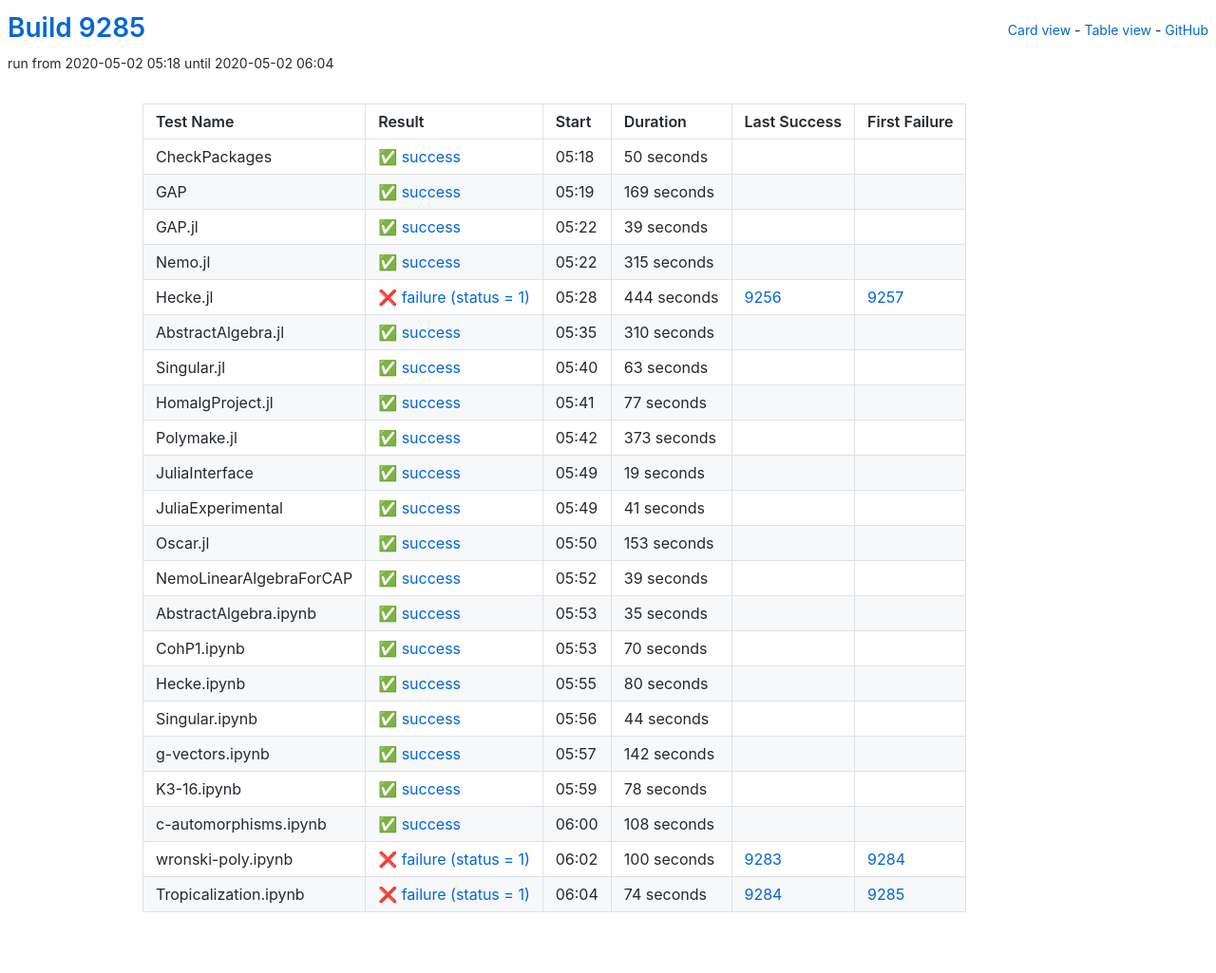
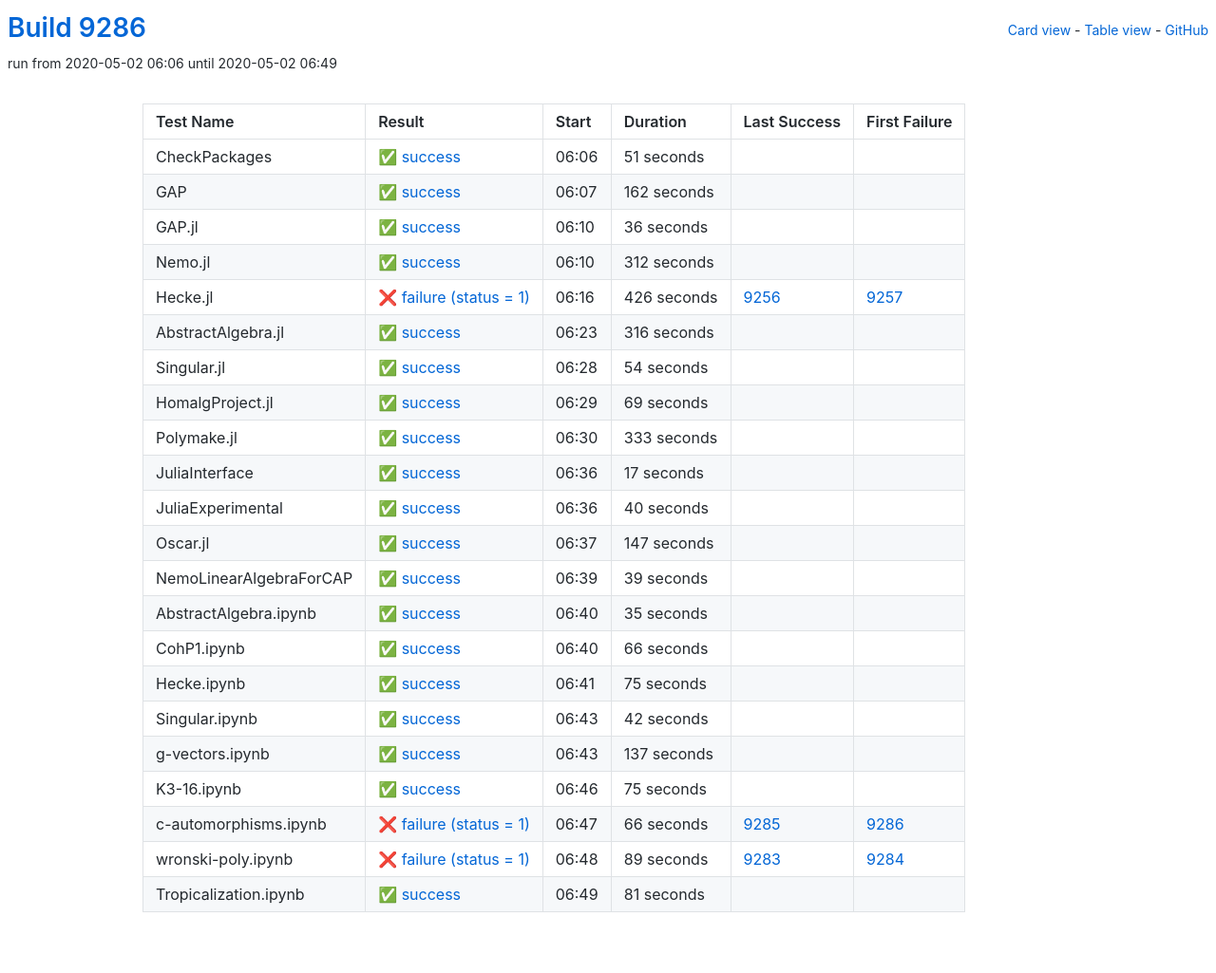
Before and after one commit to oscar-system/oscar-ci-status, a Jekyll site: the page built from table.html, in a window 1280 px wide. Shown: the whole page at 95% size. Built offline with Jekyll 4.4.1, drawn with Linux system fonts in a browser that asks for light colours.

Commit message:
Build 9286

```diff
--- a/_data/ci.yml
+++ b/_data/ci.yml
@@ -1,27 +1,137 @@
-build: 9285
-build_url: https://oscarci.mathematik.uni-kl.de/job/oscar/9285/
+build: 9286
+build_url: https://oscarci.mathematik.uni-kl.de/job/oscar/9286/
 job: oscar
 tests:
-- duration: 50
+- duration: 51
   exitcode: 0
   first_failure: false
   first_failure_url: null
   last_success: false
   last_success_url: null
-  log: https://oscarci.mathematik.uni-kl.de/job/oscar/9285/artifact/logs/build-9285/CheckPackages.log
+  log: https://oscarci.mathematik.uni-kl.de/job/oscar/9286/artifact/logs/build-9286/CheckPackages.log
   name: CheckPackages
-  start: 2020-05-02 05:18
+  start: 2020-05-02 06:06
   status: success
   success: true
-- duration: 169
+- duration: 162
   exitcode: 0
   first_failure: false
   first_failure_url: null
   last_success: false
   last_success_url: null
-  log: https://oscarci.mathematik.uni-kl.de/job/oscar/9285/artifact/logs/build-9285/GAP.log
+  log: https://oscarci.mathematik.uni-kl.de/job/oscar/9286/artifact/logs/build-9286/GAP.log
   name: GAP
-  start: 2020-05-02 05:19
+  start: 2020-05-02 06:07
+  status: success
+  success: true
+- duration: 36
+  exitcode: 0
+  first_failure: false
+  first_failure_url: null
+  last_success: false
+  last_success_url: null
+  log: https://oscarci.mathematik.uni-kl.de/job/oscar/9286/artifact/logs/build-9286/GAP.jl.log
+  name: GAP.jl
+  start: 2020-05-02 06:10
+  status: success
+  success: true
+- duration: 312
+  exitcode: 0
+  first_failure: false
+  first_failure_url: null
+  last_success: false
+  last_success_url: null
+  log: https://oscarci.mathematik.uni-kl.de/job/oscar/9286/artifact/logs/build-9286/Nemo.jl.log
+  name: Nemo.jl
+  start: 2020-05-02 06:10
+  status: success
+  success: true
+- duration: 426
+  exitcode: 1
+  first_failure: 9257
+  first_failure_url: https://oscarci.mathematik.uni-kl.de/job/oscar/9257/
+  last_success: 9256
+  last_success_url: https://oscarci.mathematik.uni-kl.de/job/oscar/9256/
+  log: https://oscarci.mathematik.uni-kl.de/job/oscar/9286/artifact/logs/build-9286/Hecke.jl.log
+  name: Hecke.jl
+  start: 2020-05-02 06:16
+  status: failure
+  success: false
+- duration: 316
+  exitcode: 0
+  first_failure: false
+  first_failure_url: null
+  last_success: false
+  last_success_url: null
+  log: https://oscarci.mathematik.uni-kl.de/job/oscar/9286/artifact/logs/build-9286/AbstractAlgebra.jl.log
+  name: AbstractAlgebra.jl
+  start: 2020-05-02 06:23
+  status: success
+  success: true
+- duration: 54
+  exitcode: 0
+  first_failure: false
+  first_failure_url: null
+  last_success: false
+  last_success_url: null
+  log: https://oscarci.mathematik.uni-kl.de/job/oscar/9286/artifact/logs/build-9286/Singular.jl.log
+  name: Singular.jl
+  start: 2020-05-02 06:28
+  status: success
+  success: true
+- duration: 69
+  exitcode: 0
+  first_failure: false
+  first_failure_url: null
+  last_success: false
+  last_success_url: null
+  log: https://oscarci.mathematik.uni-kl.de/job/oscar/9286/artifact/logs/build-9286/HomalgProject.jl.log
+  name: HomalgProject.jl
+  start: 2020-05-02 06:29
+  status: success
+  success: true
+- duration: 333
+  exitcode: 0
+  first_failure: false
+  first_failure_url: null
+  last_success: false
+  last_success_url: null
+  log: https://oscarci.mathematik.uni-kl.de/job/oscar/9286/artifact/logs/build-9286/Polymake.jl.log
+  name: Polymake.jl
+  start: 2020-05-02 06:30
+  status: success
+  success: true
+- duration: 17
+  exitcode: 0
+  first_failure: false
+  first_failure_url: null
+  last_success: false
+  last_success_url: null
+  log: https://oscarci.mathematik.uni-kl.de/job/oscar/9286/artifact/logs/build-9286/JuliaInterface.log
+  name: JuliaInterface
+  start: 2020-05-02 06:36
+  status: success
+  success: true
+- duration: 40
+  exitcode: 0
+  first_failure: false
+  first_failure_url: null
+  last_success: false
+  last_success_url: null
+  log: https://oscarci.mathematik.uni-kl.de/job/oscar/9286/artifact/logs/build-9286/JuliaExperimental.log
+  name: JuliaExperimental
+  start: 2020-05-02 06:36
+  status: success
+  success: true
+- duration: 147
+  exitcode: 0
+  first_failure: false
+  first_failure_url: null
+  last_success: false
+  last_success_url: null
+  log: https://oscarci.mathematik.uni-kl.de/job/oscar/9286/artifact/logs/build-9286/Oscar.jl.log
+  name: Oscar.jl
+  start: 2020-05-02 06:37
   status: success
   success: true
 - duration: 39
@@ -30,119 +140,9 @@
   first_failure_url: null
   last_success: false
   last_success_url: null
-  log: https://oscarci.mathematik.uni-kl.de/job/oscar/9285/artifact/logs/build-9285/GAP.jl.log
-  name: GAP.jl
-  start: 2020-05-02 05:22
-  status: success
-  success: true
-- duration: 315
-  exitcode: 0
-  first_failure: false
-  first_failure_url: null
-  last_success: false
-  last_success_url: null
-  log: https://oscarci.mathematik.uni-kl.de/job/oscar/9285/artifact/logs/build-9285/Nemo.jl.log
-  name: Nemo.jl
-  start: 2020-05-02 05:22
-  status: success
-  success: true
-- duration: 444
-  exitcode: 1
-  first_failure: 9257
-  first_failure_url: https://oscarci.mathematik.uni-kl.de/job/oscar/9257/
-  last_success: 9256
-  last_success_url: https://oscarci.mathematik.uni-kl.de/job/oscar/9256/
-  log: https://oscarci.mathematik.uni-kl.de/job/oscar/9285/artifact/logs/build-9285/Hecke.jl.log
-  name: Hecke.jl
-  start: 2020-05-02 05:28
-  status: failure
-  success: false
-- duration: 310
-  exitcode: 0
-  first_failure: false
-  first_failure_url: null
-  last_success: false
-  last_success_url: null
-  log: https://oscarci.mathematik.uni-kl.de/job/oscar/9285/artifact/logs/build-9285/AbstractAlgebra.jl.log
-  name: AbstractAlgebra.jl
-  start: 2020-05-02 05:35
-  status: success
-  success: true
-- duration: 63
-  exitcode: 0
-  first_failure: false
-  first_failure_url: null
-  last_success: false
-  last_success_url: null
-  log: https://oscarci.mathematik.uni-kl.de/job/oscar/9285/artifact/logs/build-9285/Singular.jl.log
-  name: Singular.jl
-  start: 2020-05-02 05:40
-  status: success
-  success: true
-- duration: 77
-  exitcode: 0
-  first_failure: false
-  first_failure_url: null
-  last_success: false
-  last_success_url: null
-  log: https://oscarci.mathematik.uni-kl.de/job/oscar/9285/artifact/logs/build-9285/HomalgProject.jl.log
-  name: HomalgProject.jl
-  start: 2020-05-02 05:41
-  status: success
-  success: true
-- duration: 373
-  exitcode: 0
-  first_failure: false
-  first_failure_url: null
-  last_success: false
-  last_success_url: null
-  log: https://oscarci.mathematik.uni-kl.de/job/oscar/9285/artifact/logs/build-9285/Polymake.jl.log
-  name: Polymake.jl
-  start: 2020-05-02 05:42
-  status: success
-  success: true
-- duration: 19
-  exitcode: 0
-  first_failure: false
-  first_failure_url: null
-  last_success: false
-  last_success_url: null
-  log: https://oscarci.mathematik.uni-kl.de/job/oscar/9285/artifact/logs/build-9285/JuliaInterface.log
-  name: JuliaInterface
-  start: 2020-05-02 05:49
-  status: success
-  success: true
-- duration: 41
-  exitcode: 0
-  first_failure: false
-  first_failure_url: null
-  last_success: false
-  last_success_url: null
-  log: https://oscarci.mathematik.uni-kl.de/job/oscar/9285/artifact/logs/build-9285/JuliaExperimental.log
-  name: JuliaExperimental
-  start: 2020-05-02 05:49
-  status: success
-  success: true
-- duration: 153
-  exitcode: 0
-  first_failure: false
-  first_failure_url: null
-  last_success: false
-  last_success_url: null
-  log: https://oscarci.mathematik.uni-kl.de/job/oscar/9285/artifact/logs/build-9285/Oscar.jl.log
-  name: Oscar.jl
-  start: 2020-05-02 05:50
-  status: success
-  success: true
-- duration: 39
-  exitcode: 0
-  first_failure: false
-  first_failure_url: null
-  last_success: false
-  last_success_url: null
-  log: https://oscarci.mathematik.uni-kl.de/job/oscar/9285/artifact/logs/build-9285/NemoLinearAlgebraForCAP.log
+  log: https://oscarci.mathematik.uni-kl.de/job/oscar/9286/artifact/logs/build-9286/NemoLinearAlgebraForCAP.log
   name: NemoLinearAlgebraForCAP
-  start: 2020-05-02 05:52
+  start: 2020-05-02 06:39
   status: success
   success: true
 - duration: 35
@@ -151,96 +151,96 @@
   first_failure_url: null
   last_success: false
   last_success_url: null
-  log: https://oscarci.mathematik.uni-kl.de/job/oscar/9285/artifact/logs/build-9285/AbstractAlgebra.ipynb.log
+  log: https://oscarci.mathematik.uni-kl.de/job/oscar/9286/artifact/logs/build-9286/AbstractAlgebra.ipynb.log
   name: AbstractAlgebra.ipynb
-  start: 2020-05-02 05:53
+  start: 2020-05-02 06:40
   status: success
   success: true
-- duration: 70
+- duration: 66
   exitcode: 0
   first_failure: false
   first_failure_url: null
   last_success: false
   last_success_url: null
-  log: https://oscarci.mathematik.uni-kl.de/job/oscar/9285/artifact/logs/build-9285/CohP1.ipynb.log
+  log: https://oscarci.mathematik.uni-kl.de/job/oscar/9286/artifact/logs/build-9286/CohP1.ipynb.log
   name: CohP1.ipynb
-  start: 2020-05-02 05:53
+  start: 2020-05-02 06:40
   status: success
   success: true
-- duration: 80
+- duration: 75
   exitcode: 0
   first_failure: false
   first_failure_url: null
   last_success: false
   last_success_url: null
-  log: https://oscarci.mathematik.uni-kl.de/job/oscar/9285/artifact/logs/build-9285/Hecke.ipynb.log
+  log: https://oscarci.mathematik.uni-kl.de/job/oscar/9286/artifact/logs/build-9286/Hecke.ipynb.log
   name: Hecke.ipynb
-  start: 2020-05-02 05:55
+  start: 2020-05-02 06:41
   status: success
   success: true
-- duration: 44
+- duration: 42
   exitcode: 0
   first_failure: false
   first_failure_url: null
   last_success: false
   last_success_url: null
-  log: https://oscarci.mathematik.uni-kl.de/job/oscar/9285/artifact/logs/build-9285/Singular.ipynb.log
+  log: https://oscarci.mathematik.uni-kl.de/job/oscar/9286/artifact/logs/build-9286/Singular.ipynb.log
   name: Singular.ipynb
-  start: 2020-05-02 05:56
+  start: 2020-05-02 06:43
   status: success
   success: true
-- duration: 142
+- duration: 137
   exitcode: 0
   first_failure: false
   first_failure_url: null
   last_success: false
   last_success_url: null
-  log: https://oscarci.mathematik.uni-kl.de/job/oscar/9285/artifact/logs/build-9285/g-vectors.ipynb.log
+  log: https://oscarci.mathematik.uni-kl.de/job/oscar/9286/artifact/logs/build-9286/g-vectors.ipynb.log
   name: g-vectors.ipynb
-  start: 2020-05-02 05:57
+  start: 2020-05-02 06:43
   status: success
   success: true
-- duration: 78
+- duration: 75
   exitcode: 0
   first_failure: false
   first_failure_url: null
   last_success: false
   last_success_url: null
-  log: https://oscarci.mathematik.uni-kl.de/job/oscar/9285/artifact/logs/build-9285/K3-16.ipynb.log
+  log: https://oscarci.mathematik.uni-kl.de/job/oscar/9286/artifact/logs/build-9286/K3-16.ipynb.log
   name: K3-16.ipynb
-  start: 2020-05-02 05:59
+  start: 2020-05-02 06:46
   status: success
   success: true
-- duration: 108
+- duration: 66
+  exitcode: 1
+  first_failure: 9286
+  first_failure_url: https://oscarci.mathematik.uni-kl.de/job/oscar/9286/
+  last_success: 9285
+  last_success_url: https://oscarci.mathematik.uni-kl.de/job/oscar/9285/
+  log: https://oscarci.mathematik.uni-kl.de/job/oscar/9286/artifact/logs/build-9286/c-automorphisms.ipynb.log
+  name: c-automorphisms.ipynb
+  start: 2020-05-02 06:47
+  status: failure
+  success: false
+- duration: 89
+  exitcode: 1
+  first_failure: 9284
+  first_failure_url: https://oscarci.mathematik.uni-kl.de/job/oscar/9284/
+  last_success: 9283
+  last_success_url: https://oscarci.mathematik.uni-kl.de/job/oscar/9283/
+  log: https://oscarci.mathematik.uni-kl.de/job/oscar/9286/artifact/logs/build-9286/wronski-poly.ipynb.log
+  name: wronski-poly.ipynb
+  start: 2020-05-02 06:48
+  status: failure
+  success: false
+- duration: 81
   exitcode: 0
   first_failure: false
   first_failure_url: null
   last_success: false
   last_success_url: null
-  log: https://oscarci.mathematik.uni-kl.de/job/oscar/9285/artifact/logs/build-9285/c-automorphisms.ipynb.log
-  name: c-automorphisms.ipynb
-  start: 2020-05-02 06:00
+  log: https://oscarci.mathematik.uni-kl.de/job/oscar/9286/artifact/logs/build-9286/Tropicalization.ipynb.log
+  name: Tropicalization.ipynb
+  start: 2020-05-02 06:49
   status: success
   success: true
-- duration: 100
-  exitcode: 1
-  first_failure: 9284
-  first_failure_url: https://oscarci.mathematik.uni-kl.de/job/oscar/9284/
-  last_success: 9283
-  last_success_url: https://oscarci.mathematik.uni-kl.de/job/oscar/9283/
-  log: https://oscarci.mathematik.uni-kl.de/job/oscar/9285/artifact/logs/build-9285/wronski-poly.ipynb.log
-  name: wronski-poly.ipynb
-  start: 2020-05-02 06:02
-  status: failure
-  success: false
-- duration: 74
-  exitcode: 1
-  first_failure: 9285
-  first_failure_url: https://oscarci.mathematik.uni-kl.de/job/oscar/9285/
-  last_success: 9284
-  last_success_url: https://oscarci.mathematik.uni-kl.de/job/oscar/9284/
-  log: https://oscarci.mathematik.uni-kl.de/job/oscar/9285/artifact/logs/build-9285/Tropicalization.ipynb.log
-  name: Tropicalization.ipynb
-  start: 2020-05-02 06:04
-  status: failure
-  success: false
```
Also changed, not shown: README.md.
